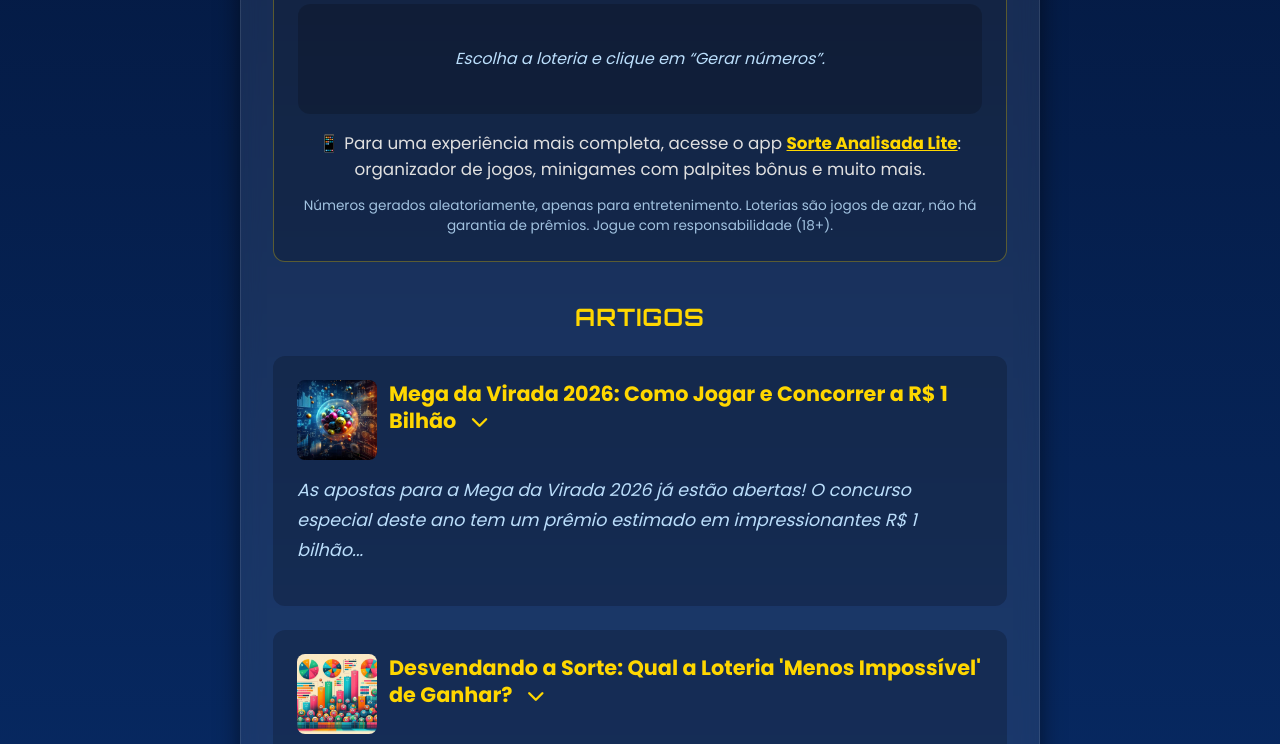
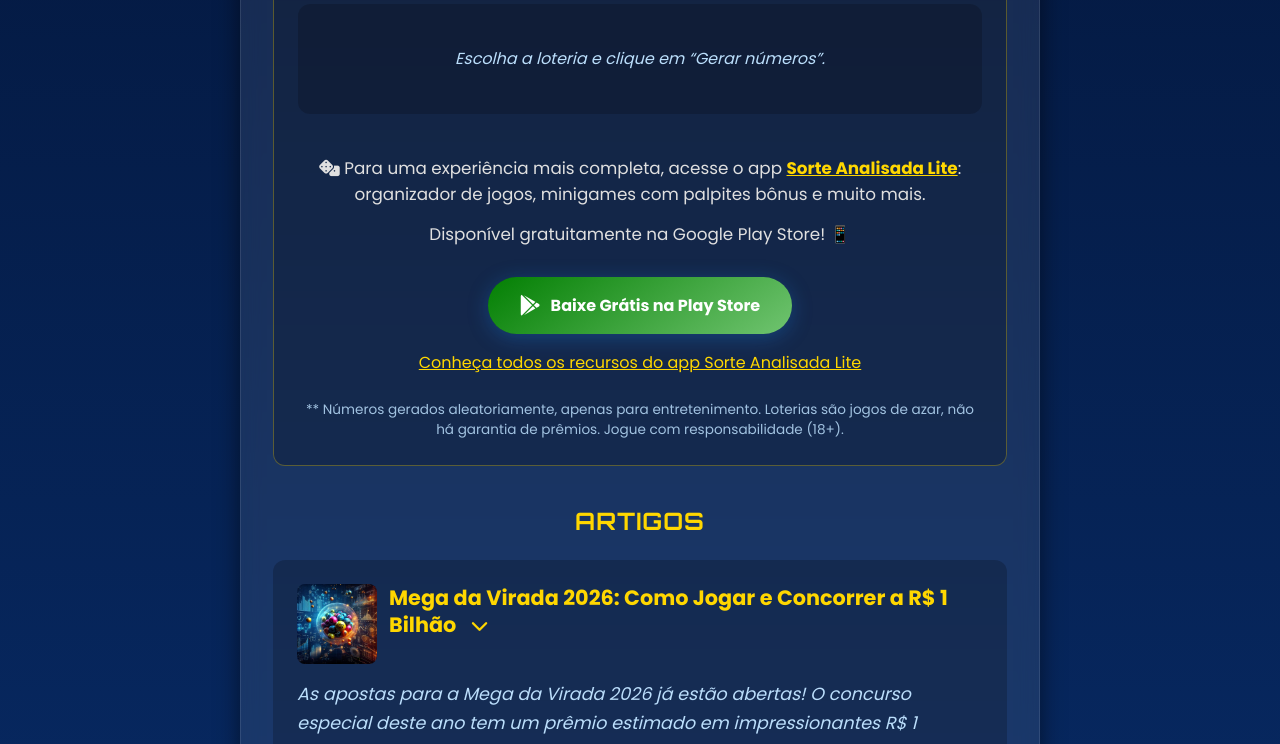
Before and after one commit to ronaldoleite-tech/sorteanalisada-policies, a plain HTML site: page public/index.html in a window 1280 px wide. Shown: the part 800-1544 px from the top of the page. Drawn offline with Linux system fonts and the light colour scheme.

Commit message:
Atualização 22/08/26 novos arquivos: 13 a 18  6

```diff
--- a/public/index.html
+++ b/public/index.html
@@ -120,16 +120,31 @@
                     <div id="gerador-resultado" class="gerador-resultado" aria-live="polite"></div>
                     <span id="gerador-status" class="sr-only" aria-live="polite"></span>
                     <noscript><p>Ative o JavaScript no seu navegador para usar o gerador.</p></noscript>
-
+                    <br>
                     <p class="gerador-app">
-                        📱 Para uma experiência mais completa, acesse o app
+                        <i class="fa-solid fa-dice" aria-hidden="true"></i> Para uma experiência mais completa, acesse o app
                         <a href="https://play.google.com/store/apps/details?id=br.com.sorteanalisada.sorteanalisada" target="_blank" rel="noopener noreferrer"><strong>Sorte Analisada Lite</strong></a>:
                         organizador de jogos, minigames com palpites bônus e muito mais.
                     </p>
+
+                    <p class="gerador-app">
+                        Disponível gratuitamente na Google Play Store! 📱
+                    </p>
+                        <a href="https://play.google.com/store/apps/details?id=br.com.sorteanalisada.sorteanalisada"
+                           target="_blank"
+                           rel="noopener noreferrer"
+                           title="Baixar Sorte Analisada Lite na Play Store"
+                           class="botao-playstore">
+                            <i class="fa-brands fa-google-play" aria-hidden="true"></i>
+                            Baixe Grátis na Play Store
+                        </a>
+                    <p style="margin-top: 1rem;"><a href="/landing" class="link-interno">Conheça todos os recursos do app Sorte Analisada Lite</a></p>
+                    <br>
                     <p class="gerador-aviso">
-                        Números gerados aleatoriamente, apenas para entretenimento. Loterias são jogos de azar,
+                       ** Números gerados aleatoriamente, apenas para entretenimento. Loterias são jogos de azar,
                         não há garantia de prêmios. Jogue com responsabilidade (18+).
                     </p>
+
                 </section>
 
                 <!-- ============== ARTIGOS ============== -->
@@ -157,9 +172,9 @@
                            title="Baixar Sorte Analisada Lite na Play Store"
                            class="botao-playstore">
                             <i class="fa-brands fa-google-play" aria-hidden="true"></i>
-                            Baixar Grátis na Play Store
+                            Baixe Grátis na Play Store
                         </a>
-                        <p style="margin-top: 1rem;"><a href="/landing" class="link-interno">Conheça todos os recursos do app</a></p>
+                        <p style="margin-top: 1rem;"><a href="/landing" class="link-interno">Conheça todos os recursos do app Sorte Analisada Lite</a></p>
                     </article>
                 </div>
                 <br>
```
